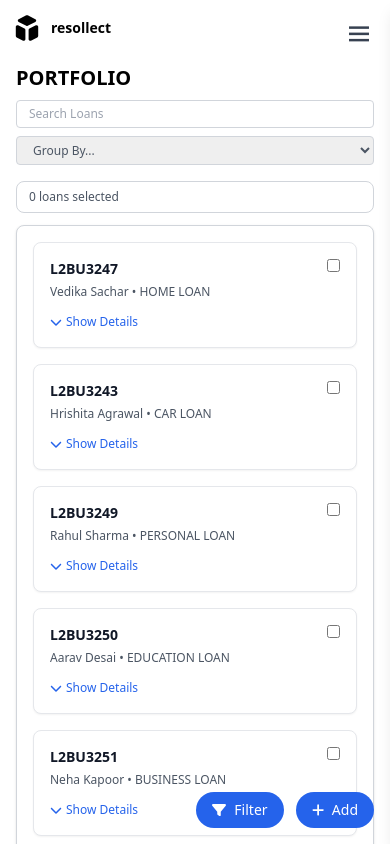
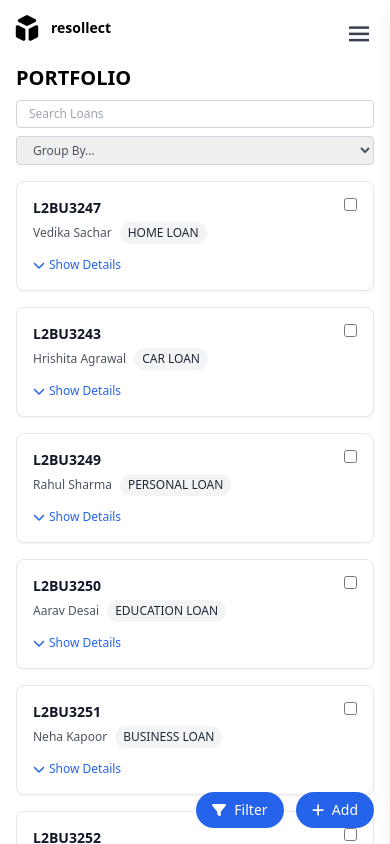
Before and after one commit to rishabhrai-bhilai/ResollectAssignment, a React (Vite) app in the folder frontend/: page /login in a window 390 px wide. Both pictures are taken after typing "name@example.com", "Sample123" into the empty fields and a click on the button "Sign in". Shown: the top 844 px of the page. Built offline with nearby package versions, Linux system fonts and the light colour scheme.

Commit message:
portfolio responsive

```diff
--- a/frontend/src/components/Sidebar.jsx
+++ b/frontend/src/components/Sidebar.jsx
@@ -129,7 +129,7 @@
                       <IconComponent className="w-5 h-5 min-w-[60px] flex items-center justify-center" />
                       <span
                         className={`text-base font-medium  whitespace-nowrap transition-opacity duration-300 ease-in-out ${
-                          isClosed ? "opacity-0" : "opacity-100"
+                          isClosed ? "opacity-100" : "opacity-100"
                         } md:opacity-100 `} // Tailwind for text
                       >
                         {link.text}
@@ -149,7 +149,7 @@
         </div>
 
         {/* Footer */}
-        <div className=" hidden md:block px-4 py-4 border-t border-gray-200 flex justify-center items-center">
+        <div className=" hidden md:flex px-4 py-4 border-t border-gray-200 flex justify-center items-center">
           <p className="text-xs text-gray-500">
             Powered by{" "}
             <span className="text-esollect-blue text-lg">
--- a/frontend/src/pages/Portfolio.jsx
+++ b/frontend/src/pages/Portfolio.jsx
@@ -441,12 +441,14 @@
       />
 
       {/* Loans Selected */}
-      <div className="text-xs sm:text-sm text-gray-600 mb-3 bg-white border border-gray-300 rounded-lg px-3 py-1.5 sm:px-4 sm:py-2">
+      <div className="hidden md:block text-xs sm:text-sm text-gray-600 mb-3 bg-white border border-gray-300 rounded-lg px-3 py-1.5 sm:px-4 sm:py-2">
         {selectedLoans.length} loans selected
       </div>
 
       {/* Table for larger screens, Cards for smaller screens */}
-      <div className="bg-white border border-gray-300 rounded-lg shadow">
+      <div className="bg-white md:border md:border-gray-300 md:rounded-lg md:shadow">
+
+
         {/* Table View (hidden on small screens) */}
         <div className="hidden sm:block overflow-x-auto">
           <table className="min-w-full">
@@ -593,13 +595,28 @@
         </div>
 
         {/* Card View (visible on small screens) */}
-        <div className="block sm:hidden space-y-4 p-4">
+        {/* Card View (visible on small screens) */}
+<div className="block sm:hidden space-y-4">
   {paginatedLoans.length > 0 ? (
     paginatedLoans.map((item, index) => {
       const { loan, group } = item;
       const showGroupHeader =
         group &&
         (index === 0 || paginatedLoans[index - 1].group !== group);
+
+      // Define badge colors based on loanType
+      const getBadgeColor = (loanType) => {
+        switch (loanType.toLowerCase()) {
+          case "personal":
+            return "bg-green-100 text-green-800";
+          case "home":
+            return "bg-blue-100 text-blue-800";
+          case "auto":
+            return "bg-purple-100 text-purple-800";
+          default:
+            return "bg-gray-100 text-gray-800";
+        }
+      };
 
       return (
         <div key={loan.id}>
@@ -612,9 +629,16 @@
             <div className="flex justify-between items-start">
               <div className="space-y-1">
                 <h3 className="text-sm font-semibold text-gray-900">{loan.loanNo}</h3>
-                        <p className="text-xs text-gray-600">
-                          {loan.borrower} • {loan.loanType}
-                        </p>
+                <div className="flex items-center space-x-2">
+                  <p className="text-xs text-gray-600">{loan.borrower}</p>
+                  <span
+                    className={`inline-block px-2 py-0.5 text-xs font-medium rounded-full ${getBadgeColor(
+                      loan.loanType
+                    )}`}
+                  >
+                    {loan.loanType}
+                  </span>
+                </div>
               </div>
               <div className="flex items-center space-x-2">
                 <input
```
Lines whose indentation alone changed are shown as unchanged.
